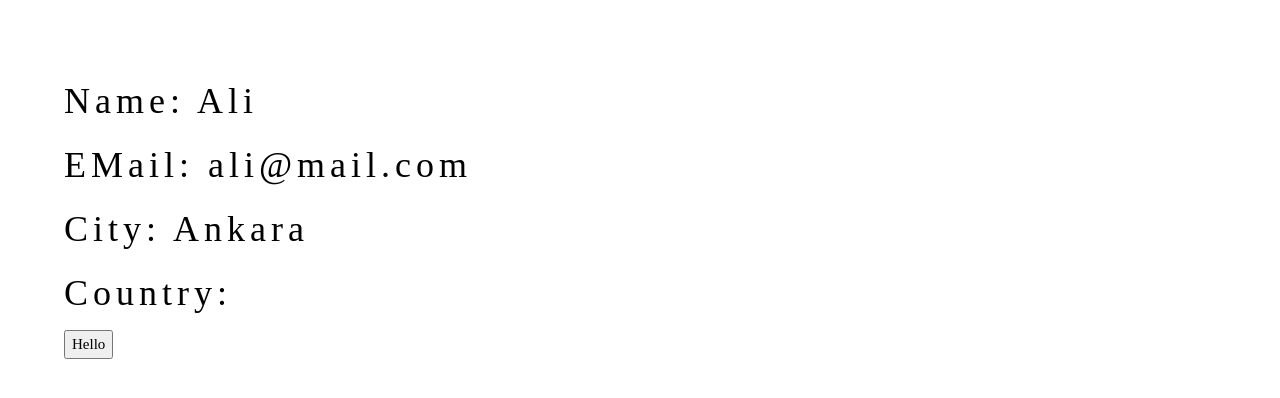
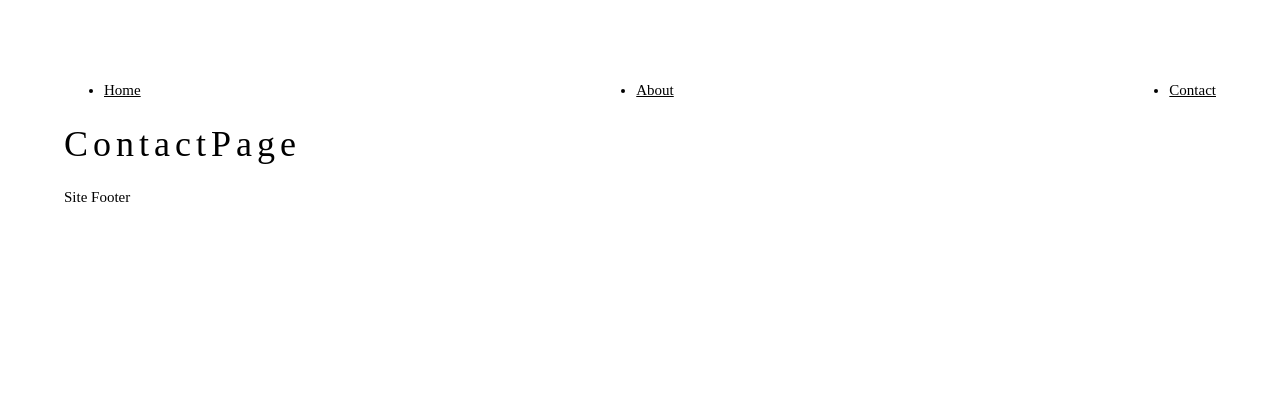
Before and after one commit to yakintech/fe-starter-reactjs, a React (Create React App) app: page /contact in a window 1280 px wide. Shown: the top 398 px of the page. Built offline with nearby package versions, Linux system fonts and the light colour scheme.

Commit message:
react router

```diff
--- a/package.json
+++ b/package.json
@@ -8,6 +8,7 @@
     "@testing-library/user-event": "^13.5.0",
     "react": "^18.2.0",
     "react-dom": "^18.2.0",
+    "react-router-dom": "^6.17.0",
     "react-scripts": "5.0.1",
     "web-vitals": "^2.1.4"
   },
--- a/src/App.js
+++ b/src/App.js
@@ -1,16 +1,29 @@
-import ProductDetail from "./props/ProductDetail"
-import StudentDetail from "./props/StudentDetail"
-import UserDetail from "./props/UserDetail"
-
+import { Link, Route, Routes } from "react-router-dom"
+import HomePage from "./pages/HomePage"
+import AboutPage from "./pages/AboutPage"
+import ContactPage from "./pages/ContactPage"
+import NotFound from "./pages/NotFound"
 
 function App() {
 
-  const hello = () => {
-    alert("Hello Reactjs!")
-  }
+
 
   return (<>
-    <StudentDetail hello={hello} name='Ali' email='ali@mail.com' city='Ankara' />
+
+          <ul style={{display:'flex', justifyContent:'space-between'}}>
+            <li><Link to='/'>Home</Link></li>
+            <li><Link to='/about'>About</Link></li>
+            <li><Link to='/contact'>Contact</Link></li>
+          </ul>
+
+          <Routes>
+            <Route path="/" element={<HomePage/>}/>
+            <Route path="/about" element={<AboutPage/>}/>
+            <Route path="/contact" element={<ContactPage/>}/>
+            <Route path="*" element={<NotFound/>} />
+          </Routes>
+
+        <p>Site Footer</p>
   </>)
 
 }
--- a/src/index.js
+++ b/src/index.js
@@ -1,8 +1,12 @@
 import React from 'react';
 import ReactDOM from 'react-dom/client';
 import App from './App';
+import { BrowserRouter } from 'react-router-dom';
 
 const root = ReactDOM.createRoot(document.getElementById('root'));
 root.render(
-    <App/>
+    <BrowserRouter>
+        <App />
+    </BrowserRouter>
+
 );
--- /dev/null
+++ b/src/pages/AboutPage.jsx
@@ -0,0 +1,9 @@
+import React from 'react'
+
+function AboutPage() {
+  return (
+    <h1>AboutPage</h1>
+  )
+}
+
+export default AboutPage
--- /dev/null
+++ b/src/pages/ContactPage.jsx
@@ -0,0 +1,9 @@
+import React from 'react'
+
+function ContactPage() {
+  return (
+    <h1>ContactPage</h1>
+  )
+}
+
+export default ContactPage
--- /dev/null
+++ b/src/pages/HomePage.jsx
@@ -0,0 +1,9 @@
+import React from 'react'
+
+function HomePage() {
+  return (
+    <h1>HomePage</h1>
+  )
+}
+
+export default HomePage
--- /dev/null
+++ b/src/pages/NotFound.jsx
@@ -0,0 +1,9 @@
+import React from 'react'
+
+function NotFound() {
+  return (
+    <div>NotFound</div>
+  )
+}
+
+export default NotFound
```
Also changed, not shown: 1 other file (tests, documents, lock files or other folders).
